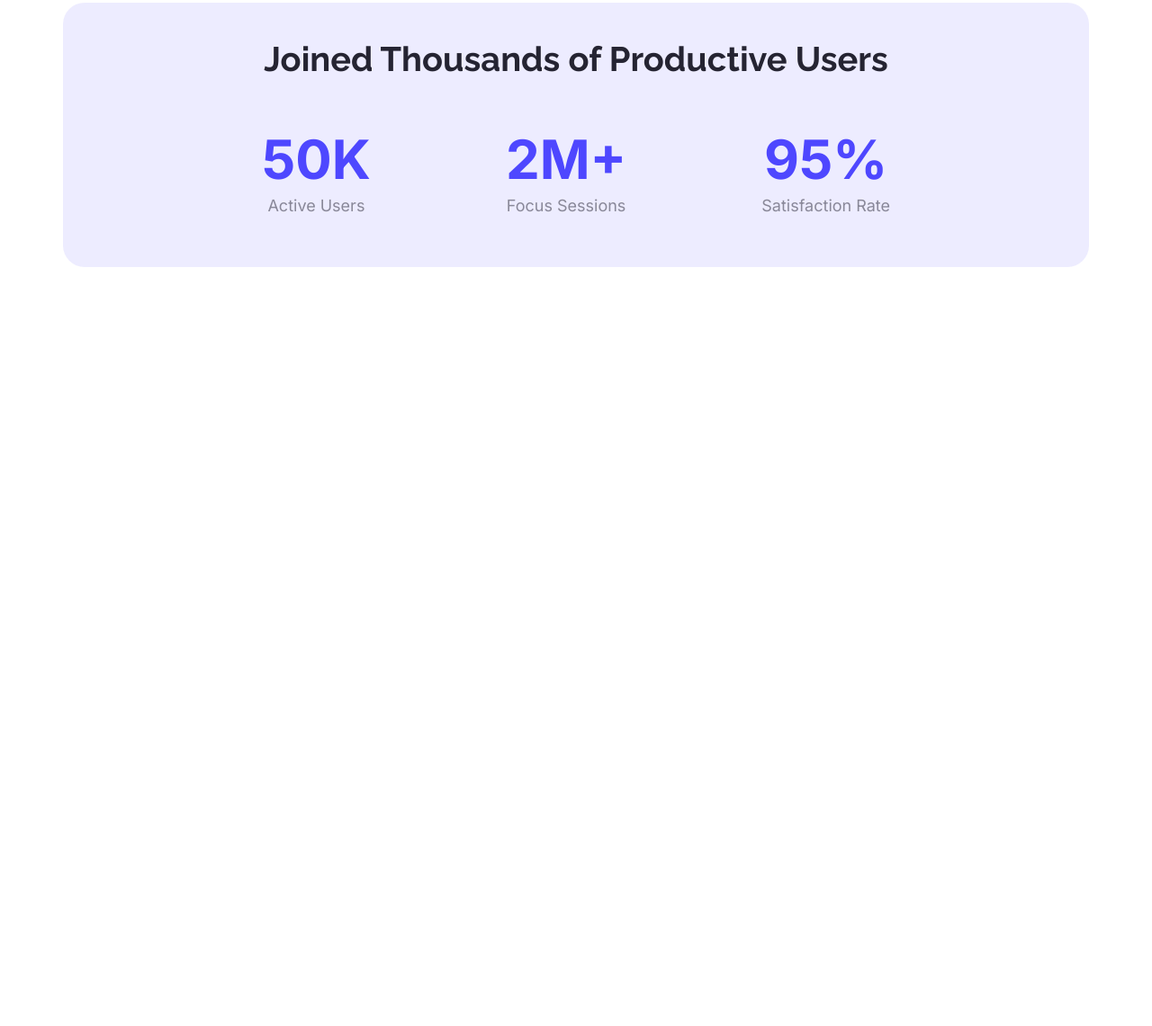
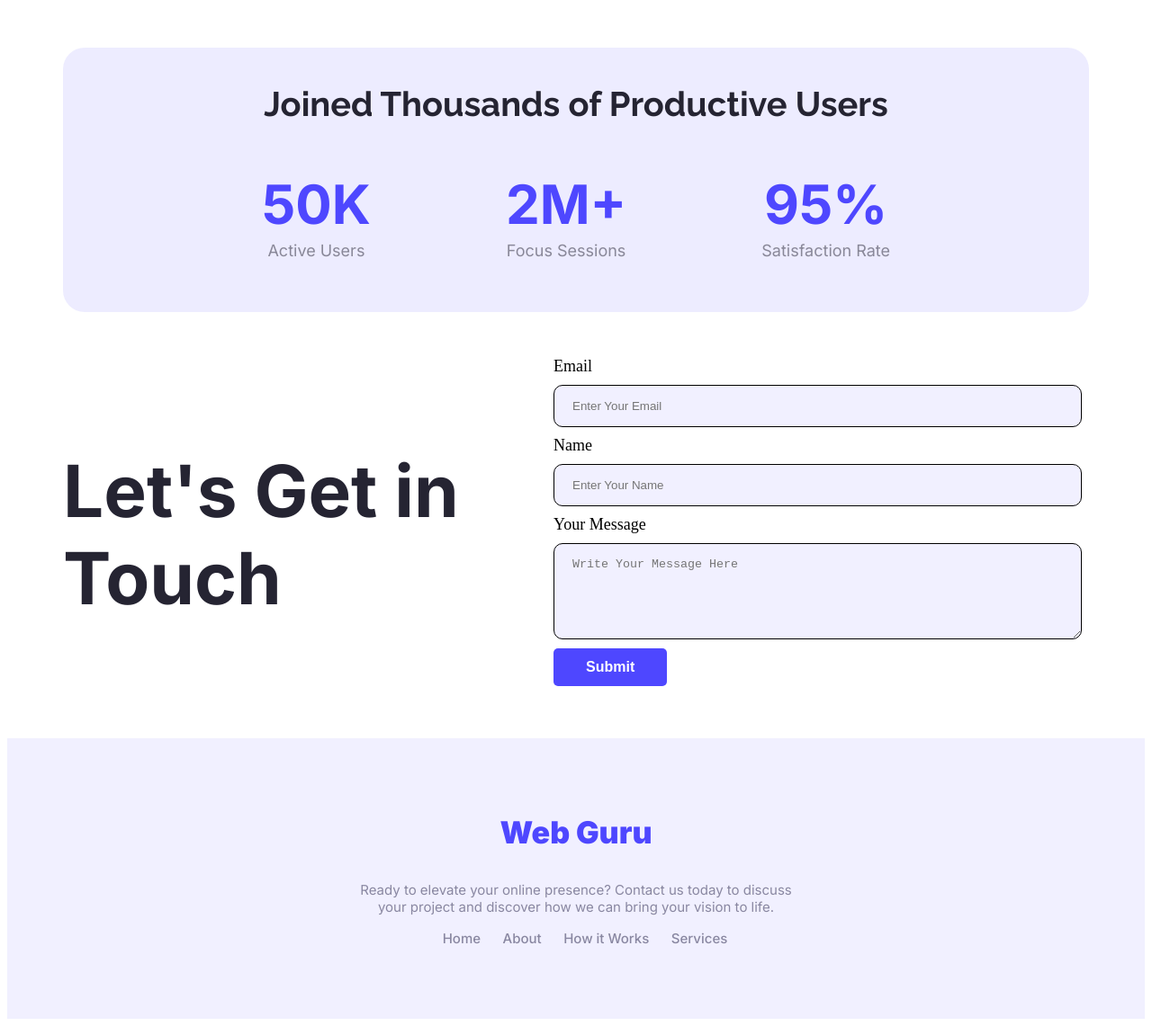
Before and after one commit to ahad4s/first-assignment, a plain HTML site: page index.html in a window 1280 px wide. Shown: the part 1203-2344 px from the top of the page at 90% size. Before the commit the page ends 1508 px from the top, so only its background shows below. Drawn offline with Linux system fonts and the light colour scheme.

Commit message:
Get in Touch and footer section added

```diff
--- a/index.html
+++ b/index.html
@@ -56,6 +56,35 @@
             </div>
         </section>
         <!--productive section end-->
+        <!--get in touch section start-->
+        <section class="get-intouch">
+            <div class="contact-container-title">
+                <h3 class="contact-title inter-fonts color1">Let's Get in Touch</h3>
+            </div>
+            <div class="contact-form">
+                <form action="">
+                    <label class="label" for="email">Email</label>
+                    <input type="email" name="" id="email" placeholder="Enter Your Email">
+                    <label class="label" for="name">Name</label>
+                    <input type="text" name="" id="name" placeholder="Enter Your Name">
+                    <label class="label" for="message">Your Message</label>
+                    <textarea name="" id="message" cols="30" rows="5" placeholder="Write Your Message Here"></textarea>
+                    <input class="common-btn" type="submit" value="Submit">
+                </form>
+            </div>
+        </section>
     </main>
+    <footer class="footer inter-fonts">
+        <div class="footer-container">
+            <h3 class="site-logo primary-color">Web Guru</h3>
+            <p class="footer-description">Ready to elevate your online presence? Contact us today to discuss your project and discover how we can bring your vision to life.</p>
+            <div class="footer-menu">
+                <a href="https://www.google.com/" target="_blank">Home</a>
+                <a href="https://www.google.com/" target="_blank">About</a>
+                <a href="https://www.google.com/" target="_blank">How it Works</a>
+                <a href="https://www.google.com/" target="_blank">Services</a>
+            </div>
+        </div>
+    </footer>
 </body>
 </html>
--- a/style.css
+++ b/style.css
@@ -42,7 +42,7 @@ main{
 /* header css start */
 .header{
     background-image: url('assets/Hero-bg.png');
-    margin-bottom: 100px;
+    margin-bottom: 150px;
 }
 .site-logo{
     font-size: 34px;
@@ -124,3 +124,60 @@ main{
     margin-top: 5px;
 }
 /* productive section css end */
+.get-intouch{
+    display: flex;
+    justify-content: space-between;
+    padding-top: 50px;
+    padding-bottom: 50px;
+    padding-right: 50px;
+}
+.contact-container-title{
+    width: 50%;
+    margin-top: 20px;
+}
+.contact-form{
+    width: 50%;
+}
+.contact-title{
+    font-size: 80px;
+    font-weight: 700;
+}
+.label{
+    font-size: 18px;
+    font-weight: 500;
+    color: #000000;
+}
+.get-intouch input[type="text"], .get-intouch input[type="email"], .get-intouch textarea{
+    display: block;
+    width: 100%;
+    border: 1px solid #000000;
+    background-color: #F1F0FF;
+    border-radius: 10px;
+    padding: 15px 20px;
+    margin: 10px 0;
+}
+.footer{
+    background-color: #F1F0FF;
+    text-align: center;
+    padding-top: 50px;
+    padding-bottom: 80px;
+}
+.footer-container{
+    margin: auto;
+    width: 40%;
+}
+.footer-description{
+    font-size: 15px;
+    color: #8987A1;
+}
+.footer-menu a{
+    font-size: 15px;
+    font-weight: 500;
+    color: #8987A1;
+    text-decoration: none;
+    margin-left: 20px;
+}
+.footer-menu a:hover{
+    text-decoration: underline;
+    color: #4E47FF;
+}
```
